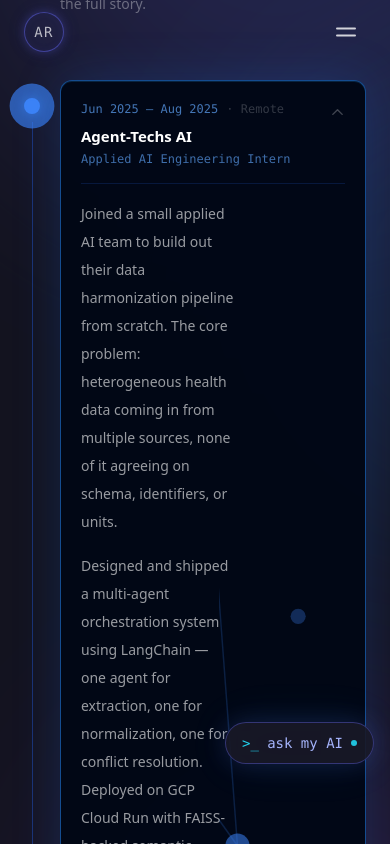
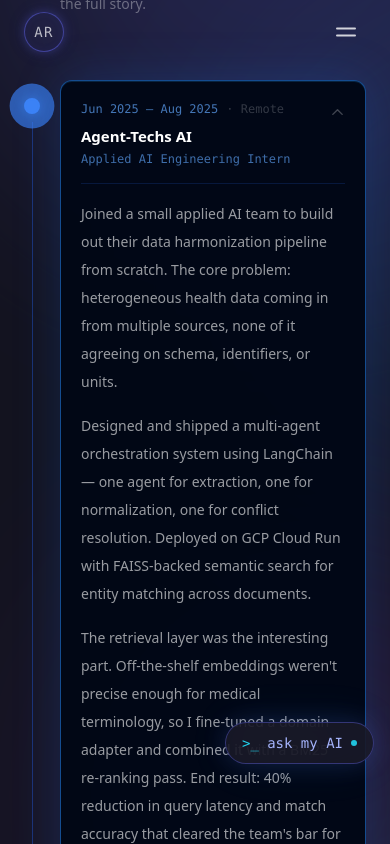
Before and after one commit to abheeshtroy/abheesht-portfolio, a Next.js app: page / in a window 390 px wide. Both pictures are taken after a click on the button 213 px from the left and 6381 px from the top of the page. Shown: the part 6198-7042 px from the top of the page. Built offline with nearby package versions, Linux system fonts and the light colour scheme.

Commit message:
fix: mobile experience cards - full width body text, metrics grid, hide decorative SVG

```diff
--- a/components/sections/Experience.tsx
+++ b/components/sections/Experience.tsx
@@ -699,7 +699,9 @@
                   transition={{ duration: 0.4, delay: 0.12 }}
                   style={{ position: "absolute", inset: 0, pointerEvents: "none", zIndex: 0 }}
                 >
-                  <role.ExpandedSVG id={role.id} />
+                  <div className="hidden md:block w-full h-full">
+                    <role.ExpandedSVG id={role.id} />
+                  </div>
                 </motion.div>
               )}
             </AnimatePresence>
@@ -757,12 +759,12 @@
                   <div className="mx-5 h-px" style={{ backgroundColor: theme.divider }} />
                   <div className="px-5 pt-4 pb-5 space-y-4">
                     {role.body.map((para, i) => (
-                      <p key={i} className="text-white/60 text-sm leading-7" style={{ maxWidth: "58%" }}>
+                      <p key={i} className="text-white/60 text-sm leading-7 md:max-w-[58%]">
                         {para}
                       </p>
                     ))}
-                    <div className="rounded-lg p-4 grid grid-cols-3 gap-4"
-                      style={{ backgroundColor: theme.highlightsBg, maxWidth: "58%" }}>
+                    <div className="rounded-lg p-4 grid grid-cols-3 gap-4 md:max-w-[58%]"
+                      style={{ backgroundColor: theme.highlightsBg }}>
                       {role.highlights.map((h) => (
                         <div key={h.label}>
                           <div className="font-mono font-bold text-sm" style={{ color: theme.metricColor }}>
--- a/components/sections/Hero.tsx
+++ b/components/sections/Hero.tsx
@@ -95,12 +95,12 @@
         </motion.p>
       </div>
 
-      {/* Scroll indicator */}
+      {/* Scroll indicator — hidden on mobile (short viewports cause overlap with credential line) */}
       <motion.div
         initial={{ opacity: 0 }}
         animate={{ opacity: 1 }}
         transition={{ duration: 0.6, delay: 1.1 }}
-        className="absolute bottom-10 left-1/2 -translate-x-1/2 flex flex-col items-center gap-2"
+        className="absolute bottom-10 left-1/2 -translate-x-1/2 hidden sm:flex flex-col items-center gap-2"
       >
         <span className="font-mono text-xs text-white/20 tracking-widest">scroll</span>
         <motion.div
```
